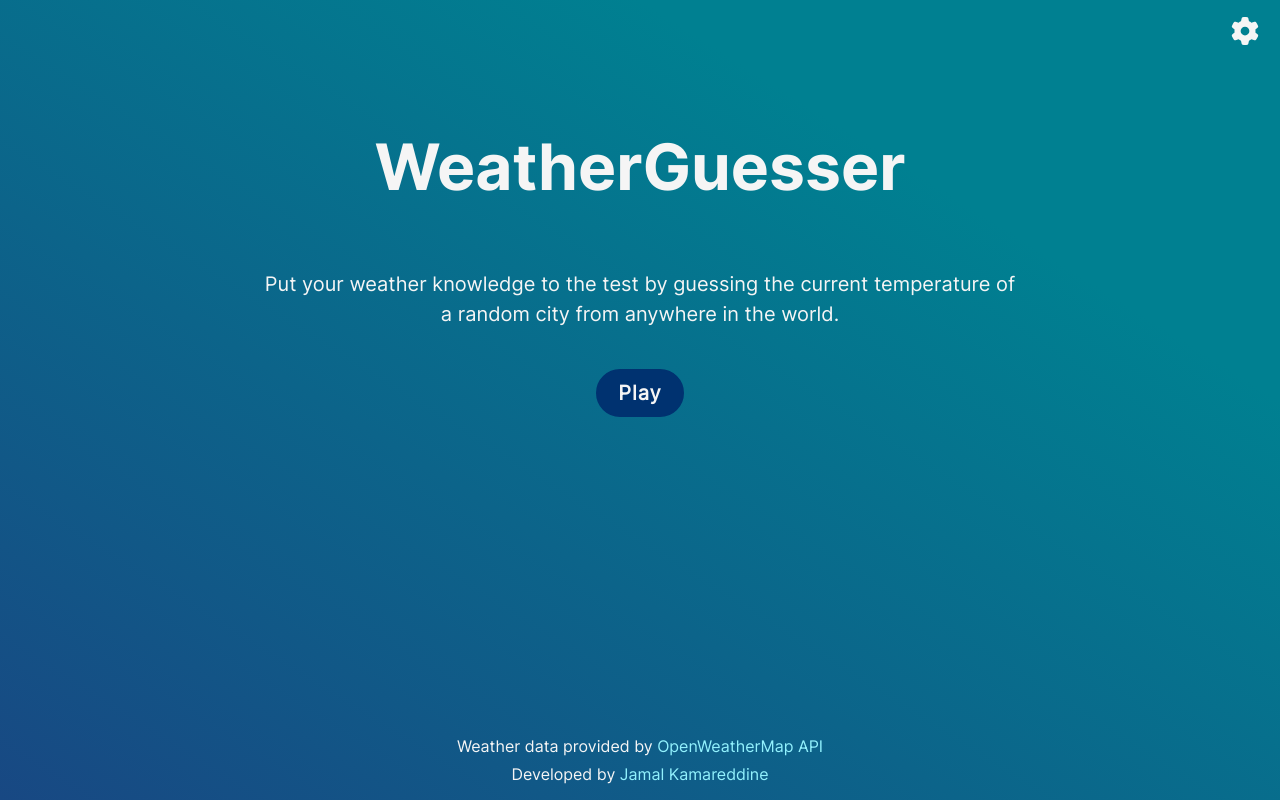
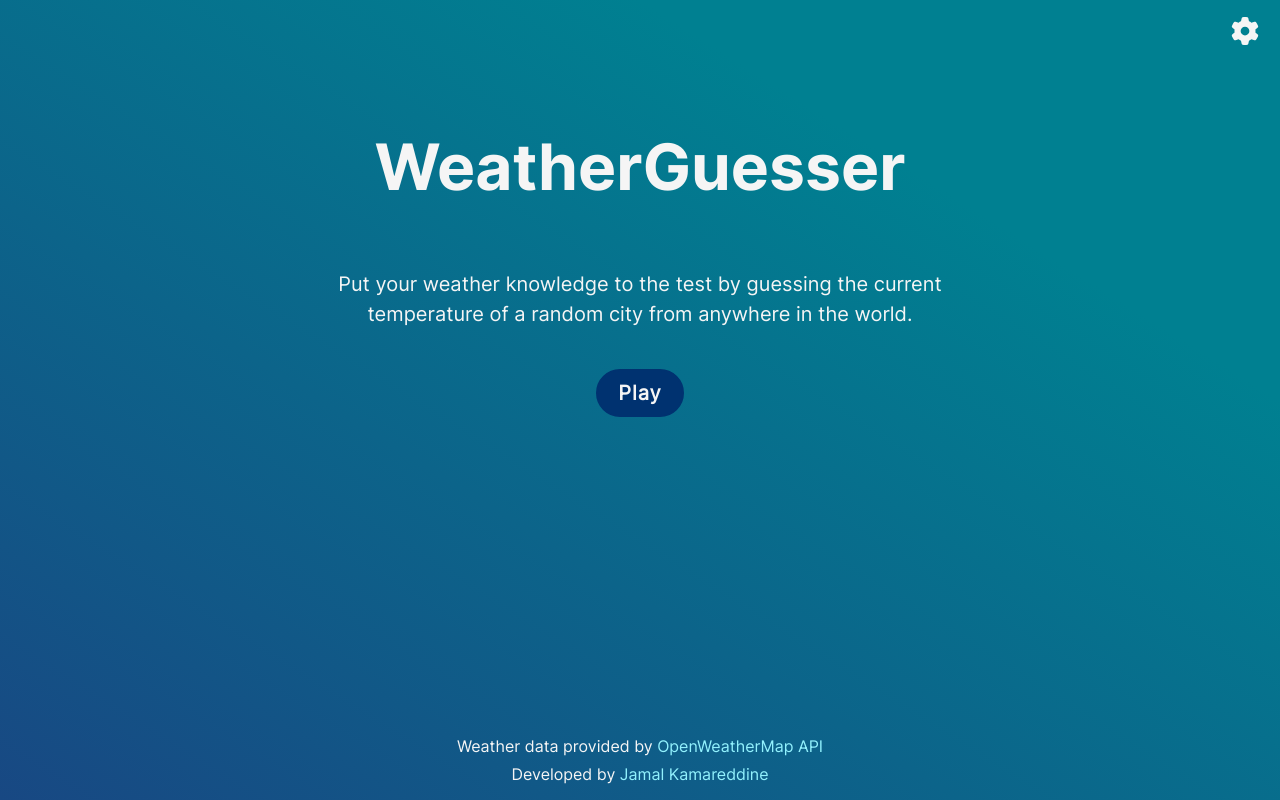
Before and after one commit to L1fe0nMars/weatherguesser, a React (Create React App) app: page / in a window 1280 px wide. Built offline with nearby package versions, Linux system fonts and the light colour scheme.

Commit message:
Tweaked styling of some elements

```diff
--- a/src/components/GameResult.jsx
+++ b/src/components/GameResult.jsx
@@ -19,7 +19,7 @@ const GameResult = (props) => {
                 : (
                     Math.abs(userGuess - temp) <= 1
                     ? (
-                        <h3>So close</h3>
+                        <h3 className="so-close">So close</h3>
                     )
                     : (
                         userGuess > temp
--- a/src/css/App.css
+++ b/src/css/App.css
@@ -53,8 +53,8 @@ main {
     padding: 0 1em;
     font-size: 1.25em;
     line-height: 1.5em;
-    max-width: 40em;
-    text-align: justify;
+    max-width: 38em;
+    text-align: left;
 }
 
 .main button {
@@ -113,6 +113,11 @@ main {
     color: var(--cold);
 }
 
+.so-close {
+    color: var(--so-close);
+    font-style: italic;
+}
+
 .correct {
     color: var(--correct);
 }
--- a/src/css/index.css
+++ b/src/css/index.css
@@ -9,6 +9,7 @@
     --line-color: #74a9b1;
     --hot: #ff8411;
     --cold: #90dfff;
+    --so-close: #ffff00;
     --correct: #00e700;
 }
 
```
